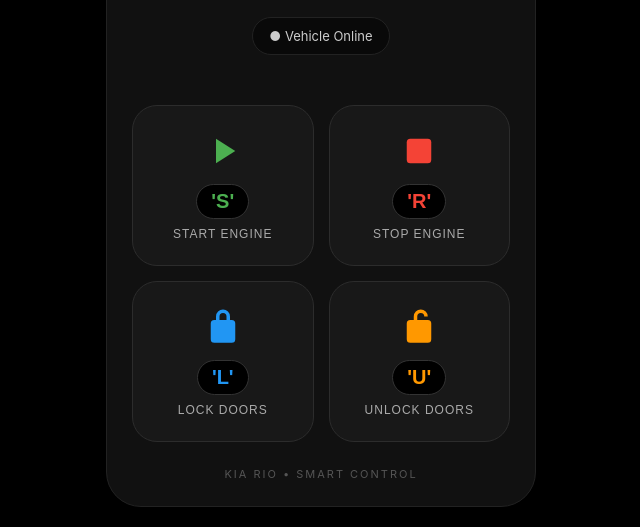
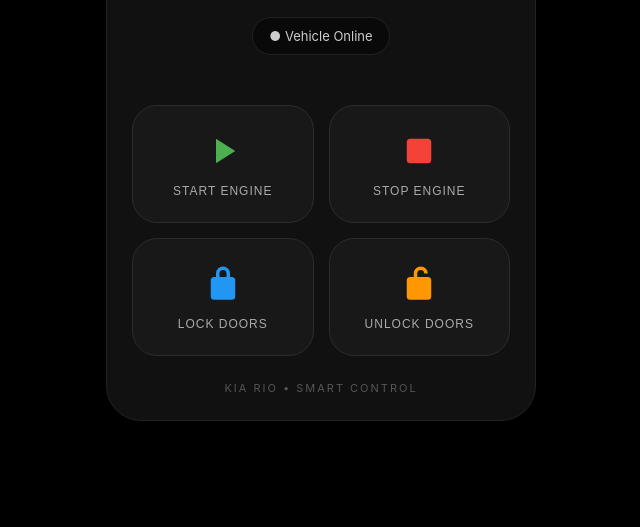
Before and after one commit to MhmdMahdiEskandari/quick-sms, a plain HTML site: page index.html in a window 1280 px wide. Shown: the part 407-934 px from the top of the page, without its empty margins (319-959 px from the left). After the commit the page ends 848 px from the top, so only its background shows below. Drawn offline with Linux system fonts and the light colour scheme.

Commit message:
Update index.html

```diff
--- a/index.html
+++ b/index.html
@@ -275,7 +275,6 @@ body{
                     <path d="M8 5v14l11-7z"/>
                 </svg>
 
-                <div class="command">'S'</div>
                 <div class="label">START ENGINE</div>
 
             </button>
@@ -294,7 +293,6 @@ body{
                           rx="2"/>
                 </svg>
 
-                <div class="command">'R'</div>
                 <div class="label">STOP ENGINE</div>
 
             </button>
@@ -309,7 +307,6 @@ body{
                     <path d="M17 8h-1V6a4 4 0 0 0-8 0v2H7a2 2 0 0 0-2 2v9a2 2 0 0 0 2 2h10a2 2 0 0 0 2-2v-9a2 2 0 0 0-2-2zm-7-2a2 2 0 0 1 4 0v2h-4z"/>
                 </svg>
 
-                <div class="command">'L'</div>
                 <div class="label">LOCK DOORS</div>
 
             </button>
@@ -324,7 +321,6 @@ body{
                     <path d="M17 8h-6V6a2 2 0 1 1 4 0h2a4 4 0 1 0-8 0v2H7a2 2 0 0 0-2 2v9a2 2 0 0 0 2 2h10a2 2 0 0 0 2-2v-9a2 2 0 0 0-2-2z"/>
                 </svg>
 
-                <div class="command">'U'</div>
                 <div class="label">UNLOCK DOORS</div>
 
             </button>
```
